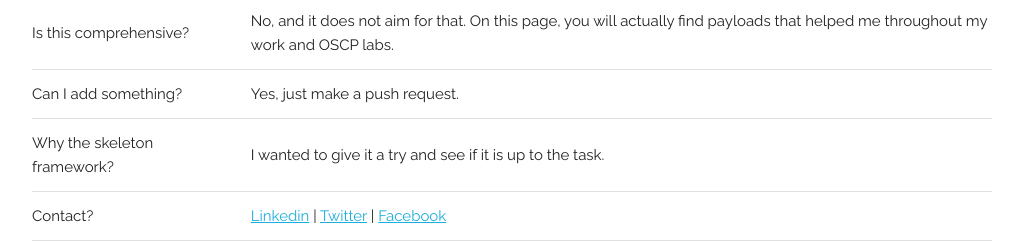
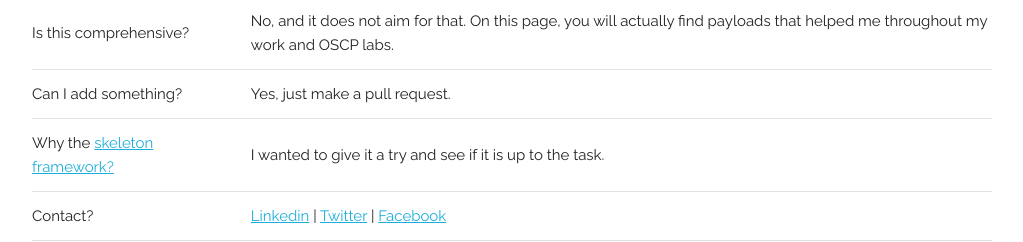
Before and after one commit to shellgenerator/shellgenerator.github.io, a plain HTML site: page index.html in a window 1280 px wide. Shown: the part 1723-1965 px from the top of the page, without its empty margins (128-1151 px from the left). Drawn offline with nearby package versions, Linux system fonts and the light colour scheme.

Commit message:
Update index.html

```diff
--- a/index.html
+++ b/index.html
@@ -220,10 +220,10 @@
                   </tr>
                   <tr>
                     <td>Can I add something?</td>
-                    <td>Yes, just make a push request.</td>
+                    <td>Yes, just make a pull request.</td>
                   </tr>
                   <tr>
-                    <td>Why the skeleton framework?</td>
+                    <td>Why the <a target="blank" href="https://skeleton-framework.github.io/">skeleton framework?</a></td>
                     <td>I wanted to give it a try and see if it is up to the task.</td>
                   </tr>
                   <tr>
```
